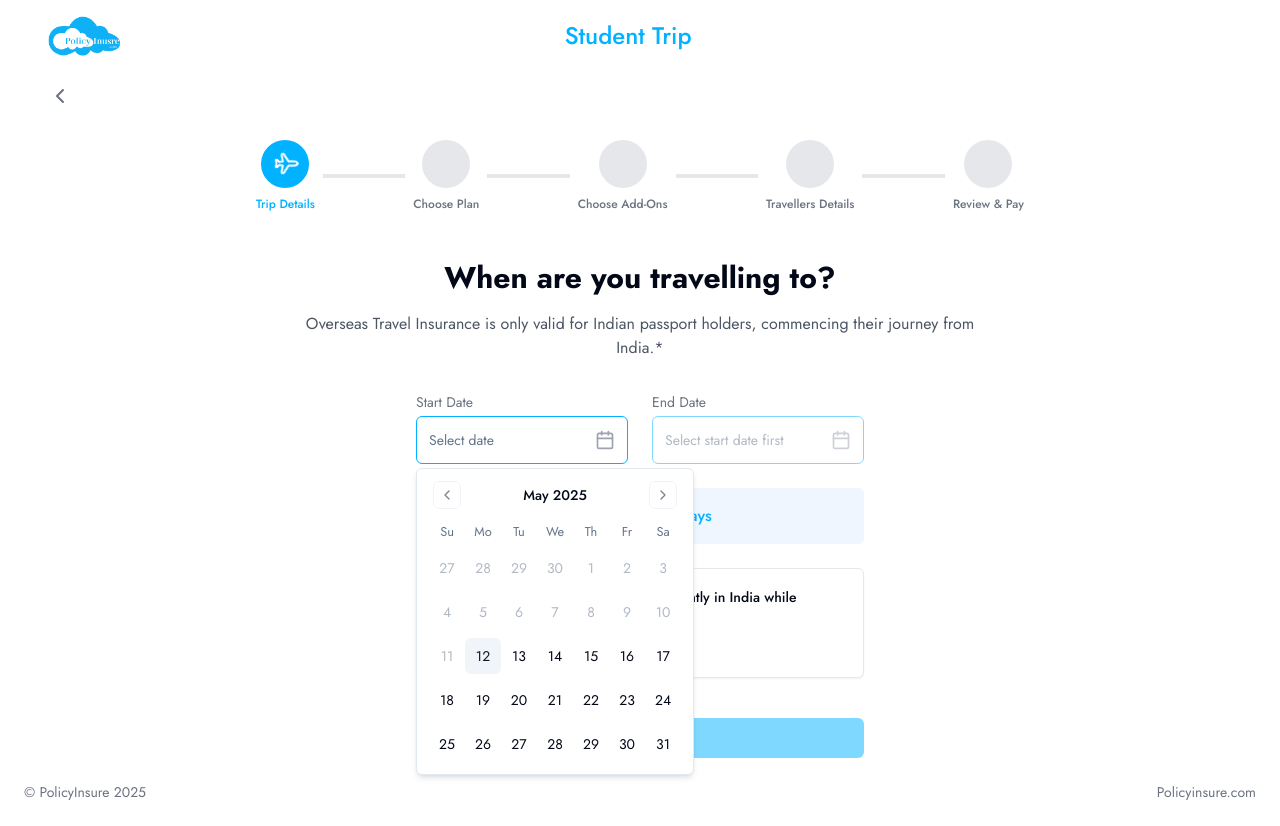
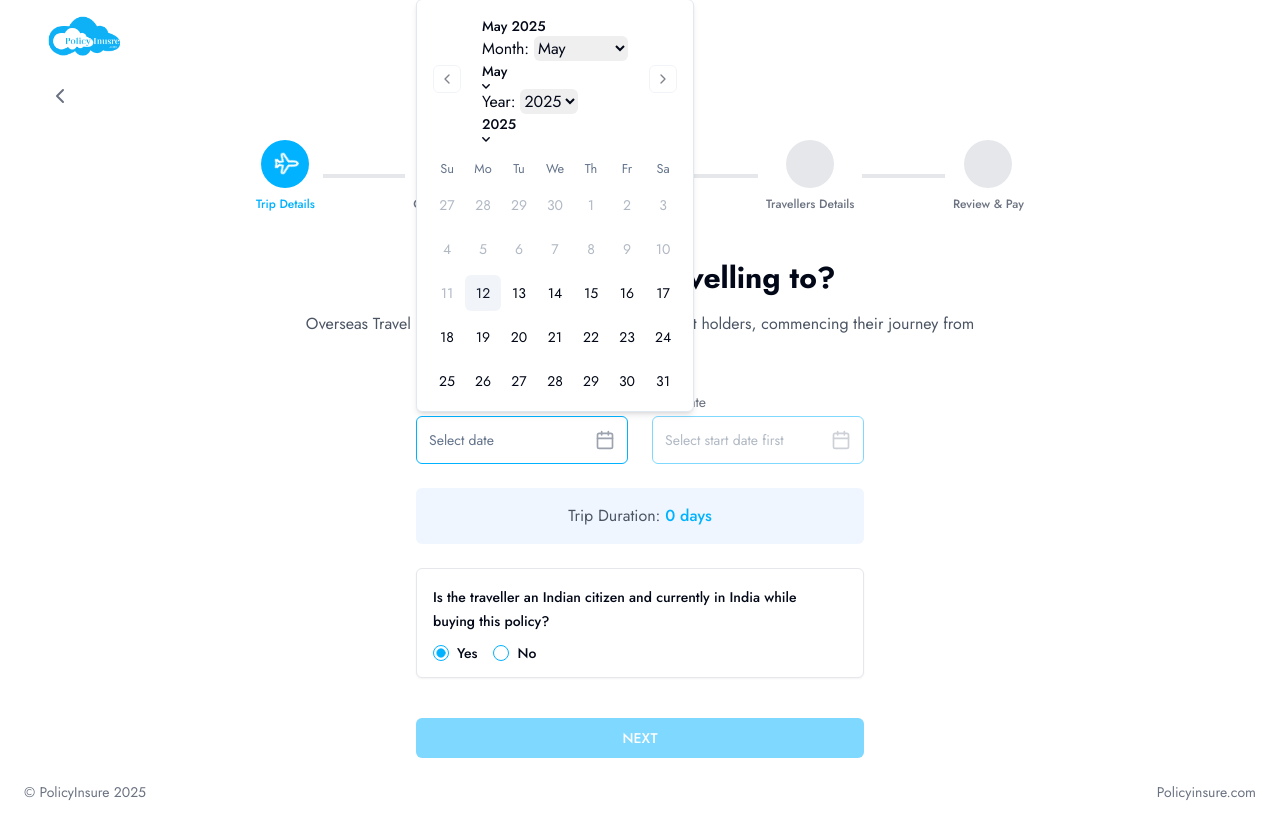
Before and after one commit to sivamsh1/travel-pixel-perfect-replica, a React (Vite) app: page /dates in a window 1280 px wide. Both pictures are taken after a click on the button "Select date". Built offline with nearby package versions, Linux system fonts and the light colour scheme.

Commit message:
Refactor: Use existing date picker component
Use the existing date picker component in the project.

```diff
--- a/src/components/ui/calendar.tsx
+++ b/src/components/ui/calendar.tsx
@@ -6,7 +6,9 @@ import { DayPicker } from "react-day-picker"
 import { cn } from "@/lib/utils"
 import { buttonVariants } from "@/components/ui/button"
 
-export type CalendarProps = React.ComponentProps<typeof DayPicker>
+export interface CalendarProps extends React.ComponentProps<typeof DayPicker> {
+  ascendingYears?: boolean;
+}
 
 function Calendar({
   className,
@@ -15,6 +17,10 @@ function Calendar({
   ascendingYears = false,
   ...props
 }: CalendarProps) {
+  // Create fromYear and toYear to manage the year navigation order
+  const fromYear = ascendingYears ? new Date().getFullYear() : new Date().getFullYear() - 10;
+  const toYear = ascendingYears ? new Date().getFullYear() + 10 : new Date().getFullYear();
+
   return (
     <DayPicker
       showOutsideDays={showOutsideDays}
@@ -57,6 +63,9 @@ function Calendar({
         IconLeft: ({ ...props }) => <ChevronLeft className="h-4 w-4" />,
         IconRight: ({ ...props }) => <ChevronRight className="h-4 w-4" />,
       }}
+      captionLayout="dropdown-buttons"
+      fromYear={fromYear}
+      toYear={toYear}
       {...props}
     />
   )
```
